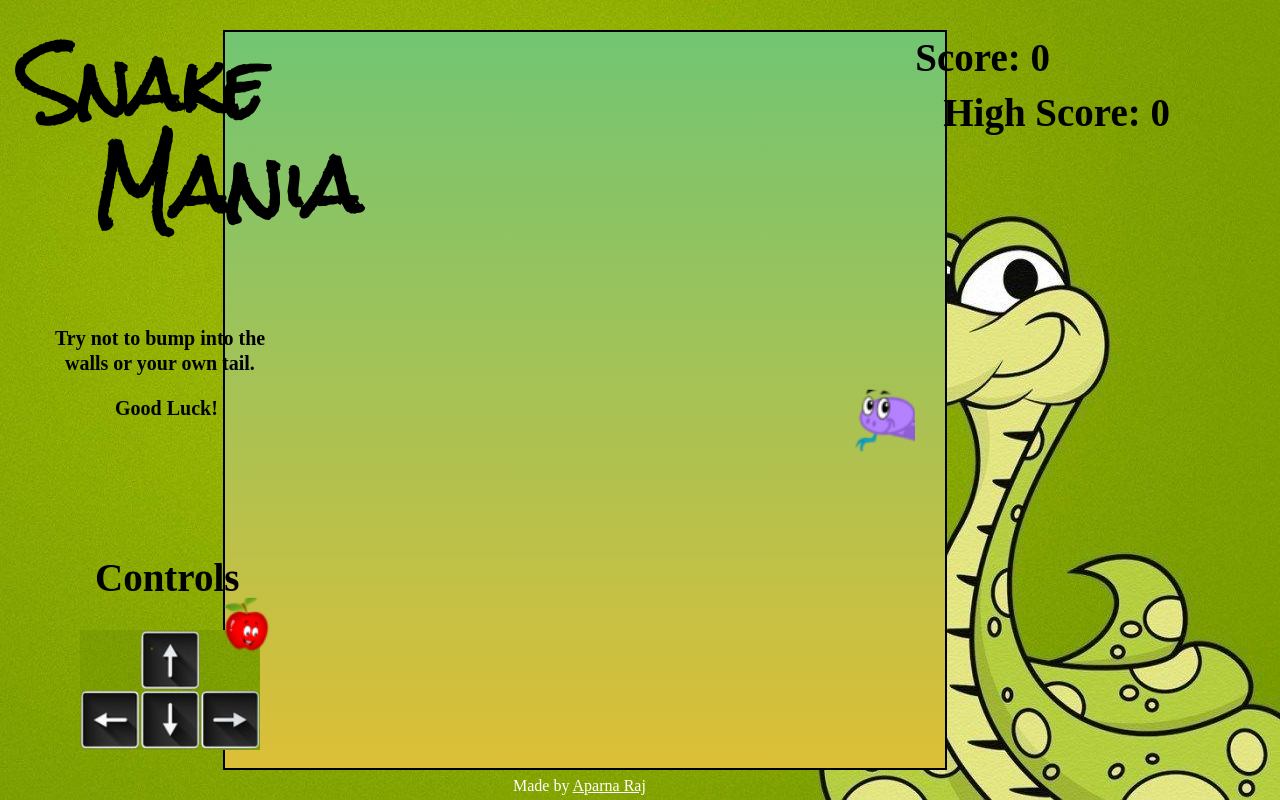
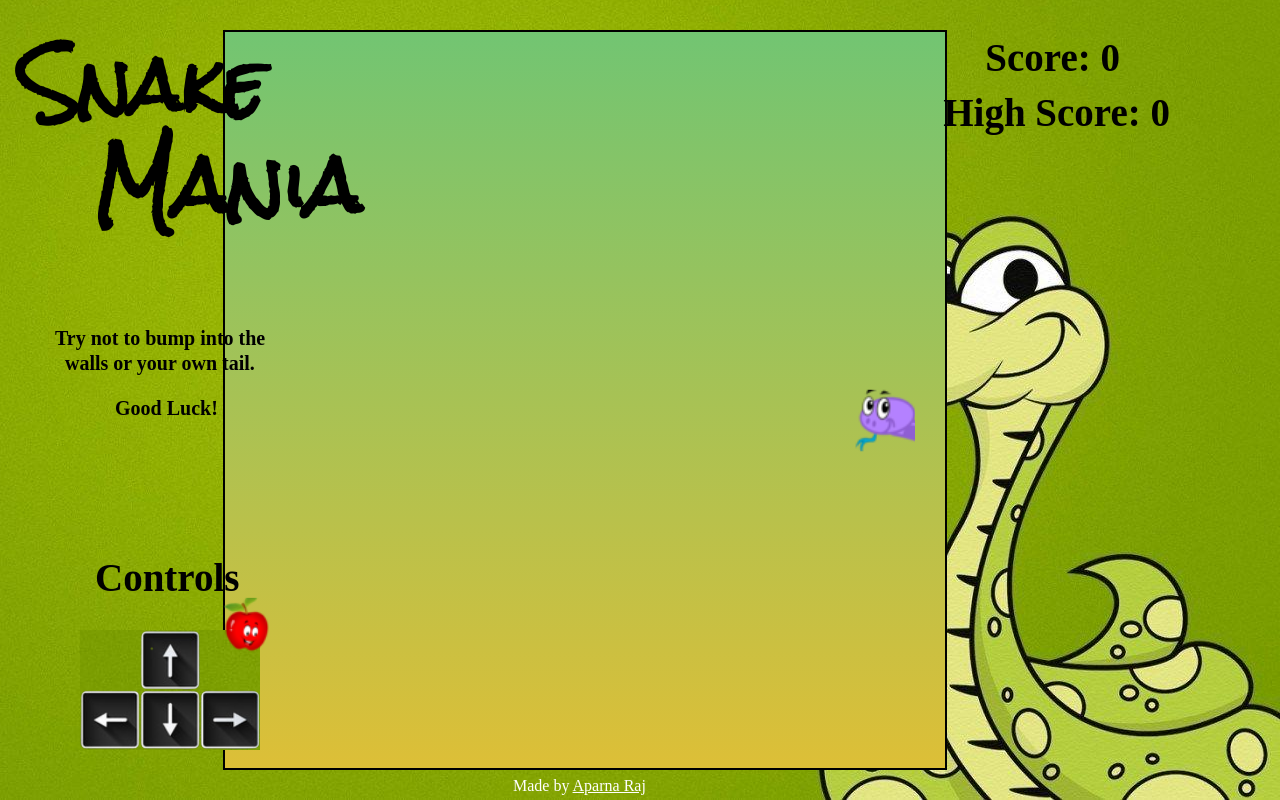
Before and after one commit to AparnaRaj23/Snake-Mania, a plain HTML site: page index.html in a window 1280 px wide. Drawn offline with Linux system fonts and the light colour scheme; a web font is replaced by a local one.

Commit message:
Update style.css

```diff
--- a/css/style.css
+++ b/css/style.css
@@ -21,7 +21,7 @@
 #scoreBox{
     position: absolute;
     top: 35px;
-    right: 230px;
+    right: 160px;
     font-size: 39px;
     font-weight: bold;
     font-family: 'New Tegomin', serif;
```
